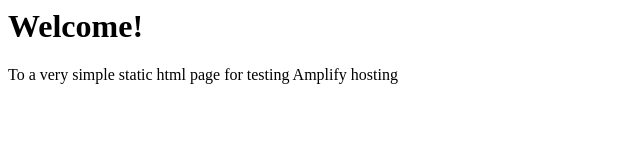
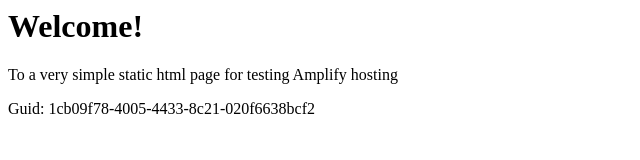
Before and after one commit to aws-aemilia-nrt/Github-PR-Commit-Integration-Test-DoNotTouch-v1-prod-ap-northeast-1, a website: page src/index.html in a window 1280 px wide. Shown: the whole page, without its empty margins (0-640 px from the left). Drawn offline with Linux system fonts and the light colour scheme.

Commit message:
commit from integ tests

```diff
--- a/src/index.html
+++ b/src/index.html
@@ -1,3 +1,5 @@
+
+
 <html lang="en">
 
 <head>
@@ -10,6 +12,6 @@
 <body>
     <h1>Welcome!</h1>
     <p>To a very simple static html page for testing Amplify hosting</p>
-</body>
+    <p>Guid: 1cb09f78-4005-4433-8c21-020f6638bcf2</p></body>
 
 </html>
```
